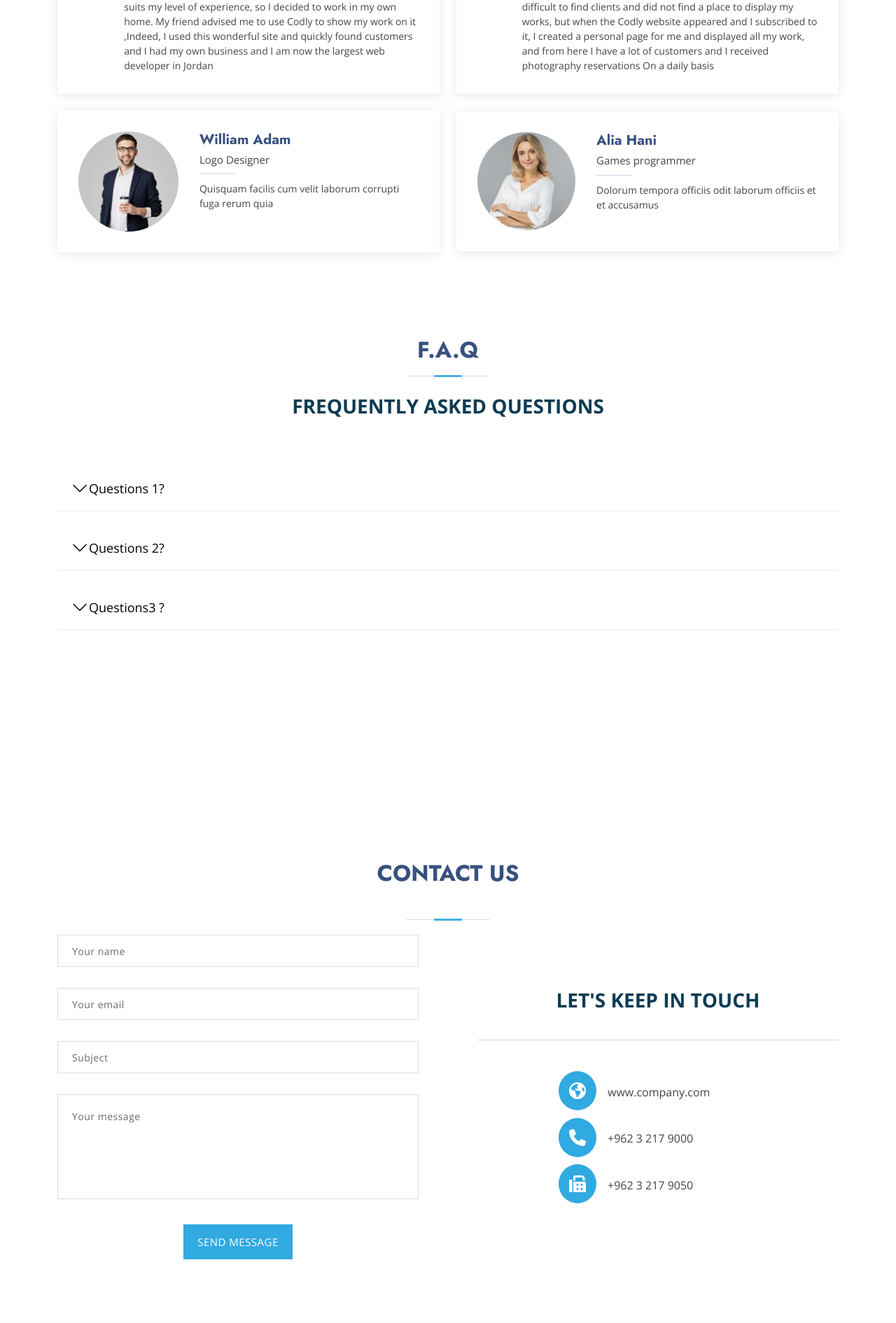
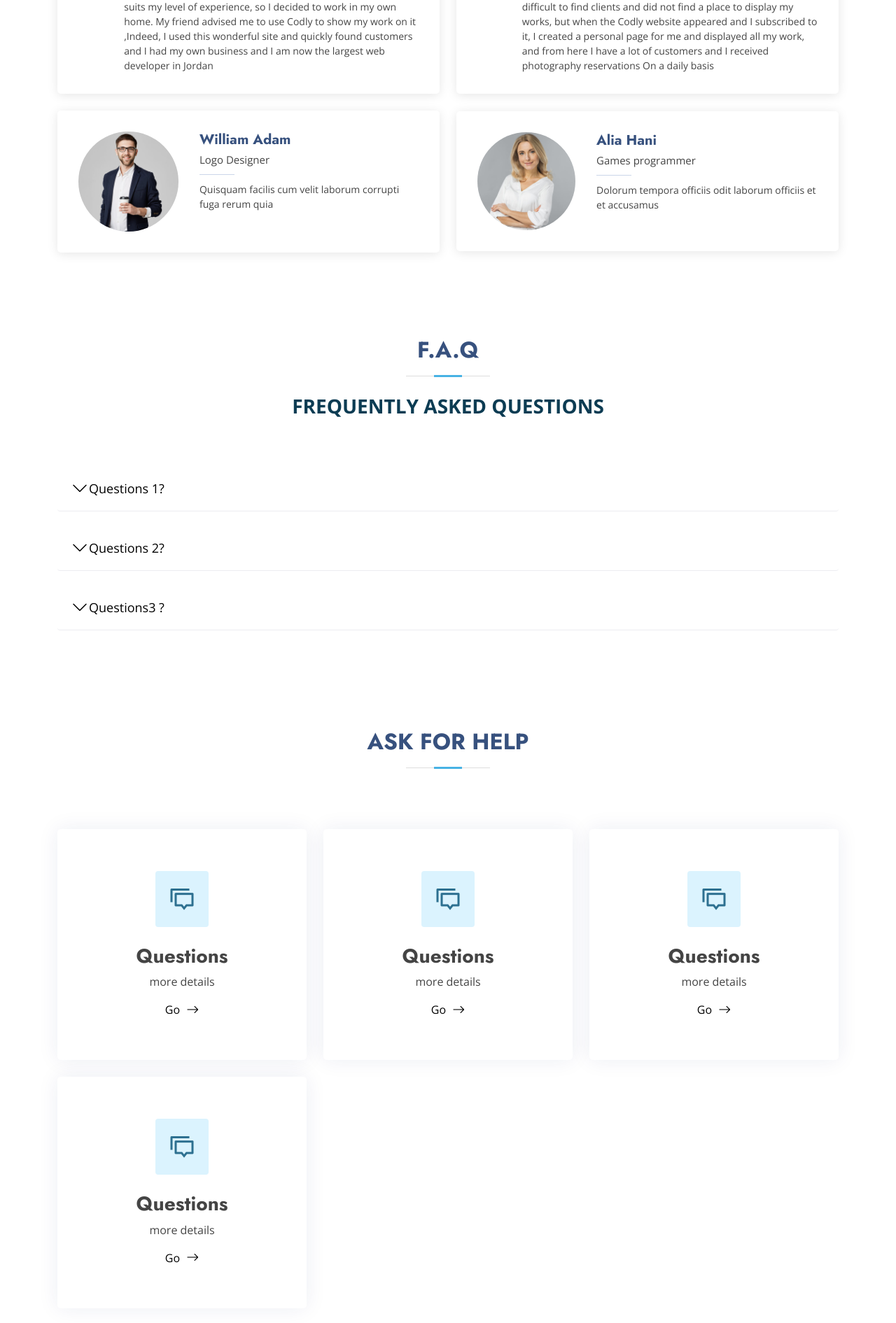
Before and after one commit to anasasha98/CODLY, a PHP site: page / in a window 1280 px wide. Shown: the part 2939-4830 px from the top of the page at 70% size. Run offline with PHP 8.4, Linux system fonts and the light colour scheme; some libraries are stand-ins or nearby versions.

Commit message:
AskForHelp

```diff
--- a/assets/css/style.css
+++ b/assets/css/style.css
@@ -1773,3 +1773,62 @@ font-size: 40px;
   display: none;
   transition: 0.6s;
 }
+/*--------------------------------------------------------------
+# AskForHelp
+--------------------------------------------------------------*/
+.AskForHelp .AskForHelp-box {
+  box-shadow: 0px 0 30px rgba(1, 41, 112, 0.08);
+  height: 100%;
+  padding: 60px 30px;
+  text-align: center;
+  transition: 0.3s;
+  border-radius: 5px;
+}
+
+.AskForHelp .AskForHelp-box .icon {
+  font-size: 36px;
+  padding: 40px 20px;
+  border-radius: 4px;
+  position: relative;
+  margin-bottom: 25px;
+  display: inline-block;
+  line-height: 0;
+  transition: 0.3s;
+}
+
+.AskForHelp .AskForHelp-box h3 {
+  color: #444444;
+  font-weight: 700;
+}
+
+.AskForHelp .AskForHelp-box .read-more {
+  display: inline-flex;
+  align-items: center;
+  justify-content: center;
+  font-weight: 600;
+  font-size: 16px;
+  padding: 8px 20px;
+}
+
+.AskForHelp .AskForHelp-box .go-to i {
+  line-height: 0;
+  margin-left: 5px;
+  font-size: 18px;
+}
+
+.AskForHelp .AskForHelp-box.blue {
+  border-bottom: 3px solid #47b2e4;
+}
+
+.AskForHelp .AskForHelp-box .icon {
+  color: #2d7090;
+  background: #dbf3fe;
+}
+
+.AskForHelp .AskForHelp-box .go-to {
+  color: black;
+}
+
+.AskForHelp .AskForHelp-box:hover {
+  background: #2d7090;
+}
--- a/index.html
+++ b/index.html
@@ -641,6 +641,62 @@
         </div>
       </section>
       <!-- End F.A.Q Section -->
+      <!-- ======= AskForHelp Section ======= -->
+
+      <section id="AskForHelp" class="AskForHelp">
+
+        <div class="container" data-aos="fade-up">
+
+          <div class="section-title" data-aos="zoom-out">
+            <h2>Ask For Help</h2>
+            <p></p>
+          </div>
+
+          <div class="row gy-4">
+
+            <div class="col-lg-4 col-md-6" data-aos="fade-up" data-aos-delay="200">
+              <div class="AskForHelp-box">
+                <i class="ri-discuss-line icon"></i>
+                <h3>Questions </h3>
+                <p>more details</p>
+                <a href="#" class="go-to"><span>Go</span> <i class="bi bi-arrow-right"></i></a>
+              </div>
+            </div>
+            <div class="col-lg-4 col-md-6" data-aos="fade-up" data-aos-delay="200">
+              <div class="AskForHelp-box">
+                <i class="ri-discuss-line icon"></i>
+                <h3>Questions </h3>
+                <p>more details</p>
+                <a href="#" class="go-to"><span>Go</span> <i class="bi bi-arrow-right"></i></a>
+              </div>
+            </div>
+            <div class="col-lg-4 col-md-6" data-aos="fade-up" data-aos-delay="200">
+              <div class="AskForHelp-box">
+                <i class="ri-discuss-line icon"></i>
+                <h3>Questions </h3>
+                <p>more details</p>
+                <a href="#" class="go-to"><span>Go</span> <i class="bi bi-arrow-right"></i></a>
+              </div>
+            </div>
+            <div class="col-lg-4 col-md-6" data-aos="fade-up" data-aos-delay="200">
+              <div class="AskForHelp-box">
+                <i class="ri-discuss-line icon"></i>
+                <h3>Questions </h3>
+                <p>more details</p>
+                <a href="#" class="go-to"><span>Go</span> <i class="bi bi-arrow-right"></i></a>
+              </div>
+            </div>
+
+
+
+
+
+          </div>
+
+        </div>
+
+      </section>
+      <!-- End AskForHelp Section -->
 
 
       <!-- Start Contact Us -->
```
